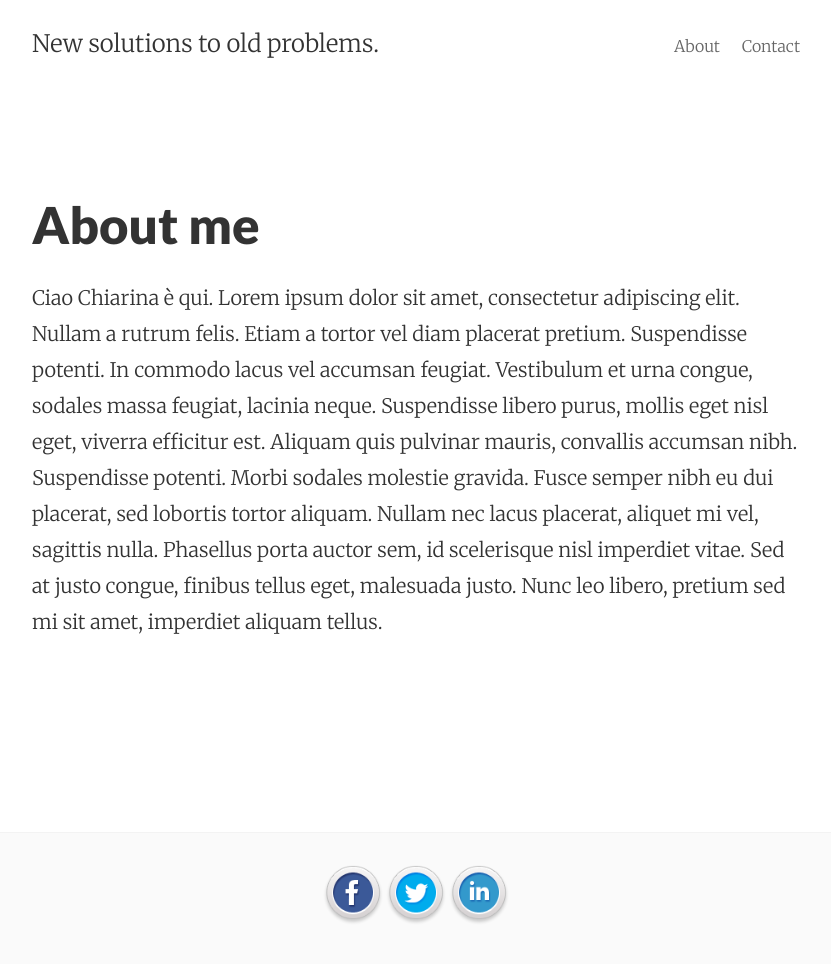
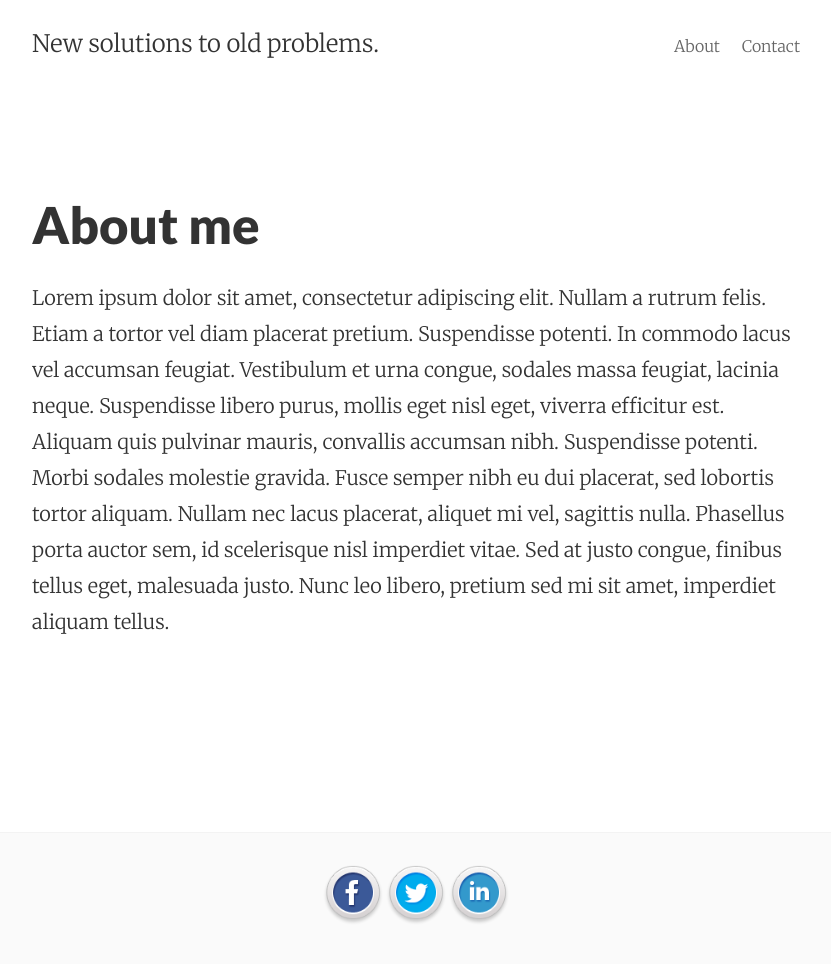
Before and after one commit to ivanomanca/ivanomanca.github.io, a Jekyll site: the page built from about.md, in a window 1280 px wide. Shown: the whole page, without its empty margins (224-1055 px from the left). Built offline with Jekyll 4.4.1, drawn with Linux system fonts in a browser that asks for light colours.

Commit message:
Reverted.

```diff
--- a/about.md
+++ b/about.md
@@ -4,7 +4,7 @@
 permalink: /about/
 ---
 
-Ciao Chiarina è qui. Lorem ipsum dolor sit amet, consectetur adipiscing elit.
+Lorem ipsum dolor sit amet, consectetur adipiscing elit.
 Nullam a rutrum felis. Etiam a tortor vel diam placerat pretium.
 Suspendisse potenti. In commodo lacus vel accumsan feugiat.
 Vestibulum et urna congue, sodales massa feugiat, lacinia neque.
```
